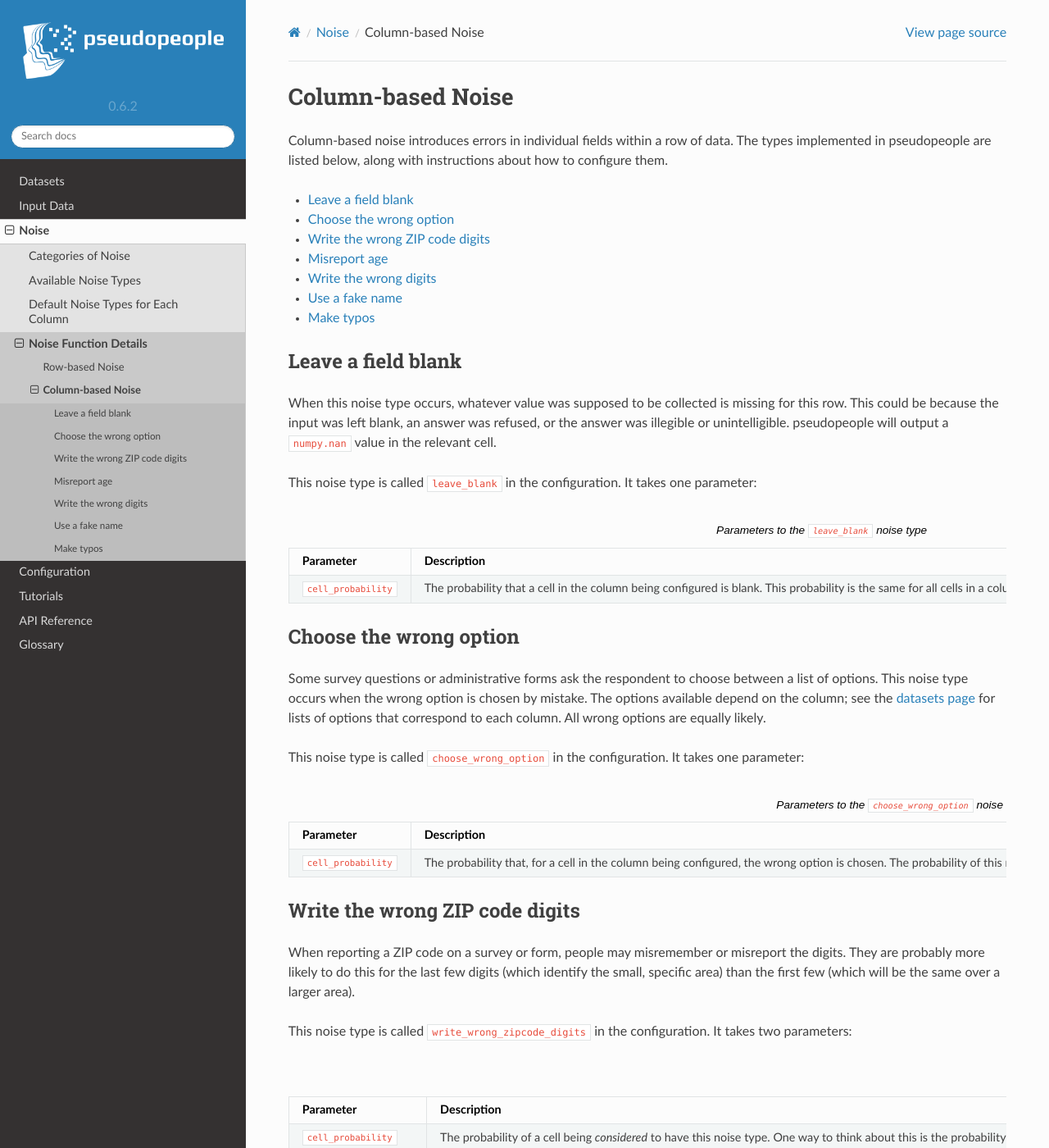
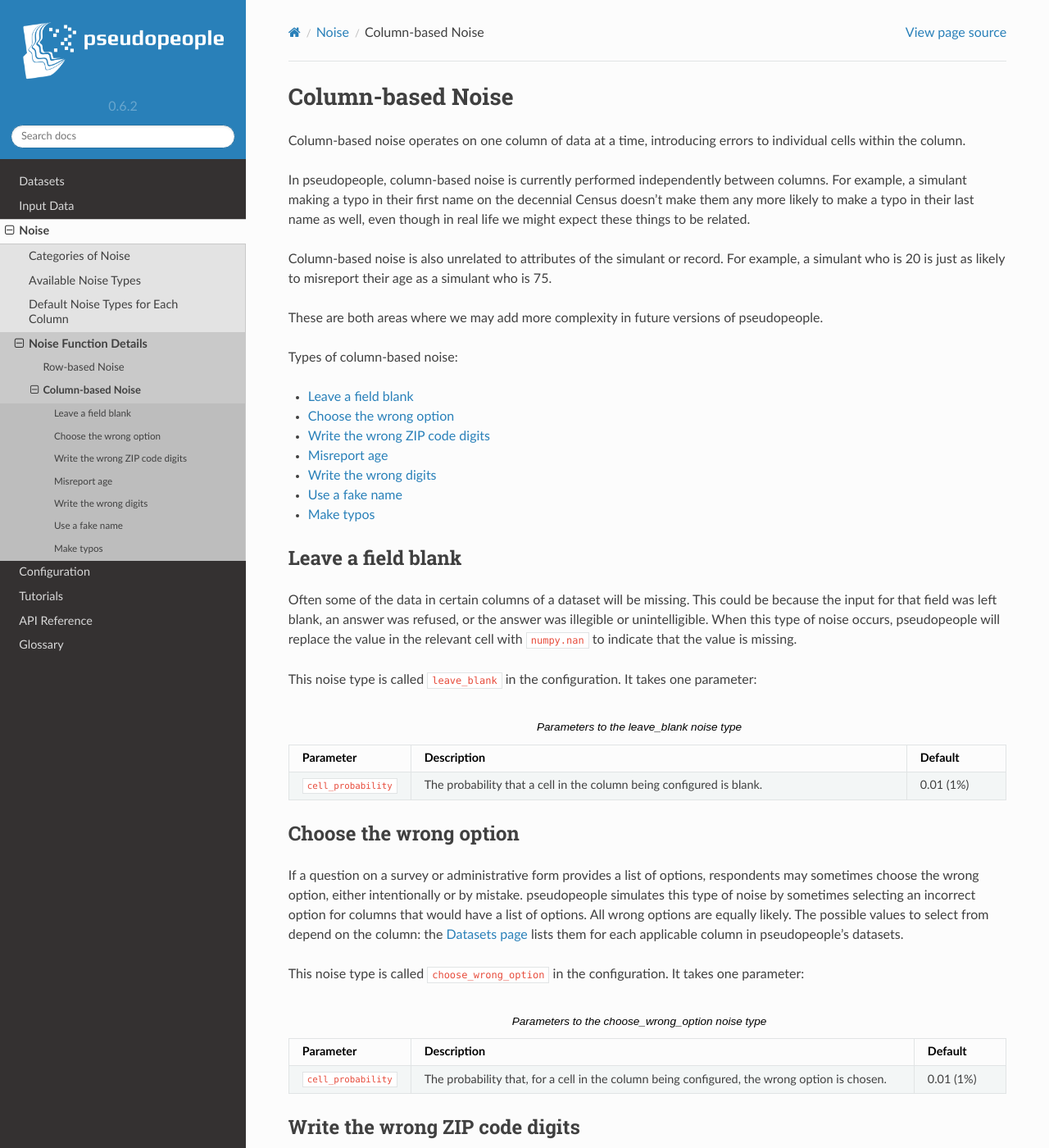
Before and after one commit to ihmeuw/pseudopeople, a Sphinx documentation site: the page built from docs/source/noise/column_noise.rst, in a window 1280 px wide and 1400 px high. Shown: the whole window at 82% size. Built offline with Sphinx 7.4.7 and the Read the Docs theme 2.0.0, drawn with Linux system fonts in a browser that asks for light colours; some of the changed text lies outside the part shown.

Commit message:
Address review comments

```diff
--- a/docs/source/noise/column_noise.rst
+++ b/docs/source/noise/column_noise.rst
@@ -4,9 +4,22 @@
 Column-based Noise
 ==================
 
-Column-based noise introduces errors in individual fields within a row of data.
-The types implemented in pseudopeople are listed below, along with instructions
-about how to configure them.
+Column-based noise operates on one column of data at a time,
+introducing errors to individual cells within the column.
+
+In pseudopeople, column-based noise is currently performed independently
+between columns.
+For example, a simulant making a typo in their first name on the decennial Census
+doesn't make them any more likely to make a typo in their last name as well,
+even though in real life we might expect these things to be related.
+
+Column-based noise is also unrelated to attributes of the simulant or record.
+For example, a simulant who is 20 is just as likely to misreport their age as
+a simulant who is 75.
+
+These are both areas where we may add more complexity in future versions of pseudopeople.
+
+Types of column-based noise:
 
 .. contents::
    :depth: 2
@@ -15,15 +28,15 @@ about how to configure them.
 Leave a field blank
 -------------------
 
-When this noise type occurs, whatever value was supposed to be collected is missing for this row.
-This could be because the input was left blank, an answer was refused,
+Often some of the data in certain columns of a dataset will be missing.
+This could be because the input for that field was left blank, an answer was refused,
 or the answer was illegible or unintelligible.
-pseudopeople will output a :code:`numpy.nan` value in
-the relevant cell.
+When this type of noise occurs, pseudopeople will replace the value in the relevant cell with
+:code:`numpy.nan` to indicate that the value is missing.
 
 This noise type is called :code:`leave_blank` in the configuration. It takes one parameter:
 
-.. list-table:: Parameters to the :code:`leave_blank` noise type
+.. list-table:: Parameters to the leave_blank noise type
   :widths: 1 5 1
   :header-rows: 1
 
@@ -32,24 +45,23 @@ This noise type is called :code:`leave_blank` in the configuration. It takes one
     - Default
   * - :code:`cell_probability`
     - The probability that a cell in the column being configured is blank.
-      This probability is the same for all cells in a column;
-      missingness is not correlated with any attributes.
     - 0.01 (1%)
 
 Choose the wrong option
 -----------------------
 
-Some survey questions or administrative forms ask the respondent to choose
-between a list of options.
-This noise type occurs when the wrong option is chosen by mistake.
-The options available depend on the column; see the :ref:`datasets page <datasets_main>` for
-lists of options that correspond to each column.
+If a question on a survey or administrative form provides a list of options,
+respondents may sometimes choose the wrong option, either intentionally or by mistake.
+pseudopeople simulates this type of noise by sometimes selecting an incorrect option
+for columns that would have a list of options.
 All wrong options are equally likely.
+The possible values to select from depend on the column:
+the :ref:`Datasets page <datasets_main>` lists them for each applicable column in pseudopeople's datasets.
 
 This noise type is called :code:`choose_wrong_option` in the configuration.
 It takes one parameter:
 
-.. list-table:: Parameters to the :code:`choose_wrong_option` noise type
+.. list-table:: Parameters to the choose_wrong_option noise type
   :widths: 1 5 1
   :header-rows: 1
 
@@ -58,8 +70,6 @@ It takes one parameter:
     - Default
   * - :code:`cell_probability`
     - The probability that, for a cell in the column being configured, the wrong option is chosen.
-      The probability of this noise type is the same for all cells in a column;
-      it is not correlated with any attributes.
     - 0.01 (1%)
 
 Write the wrong ZIP code digits
@@ -73,8 +83,8 @@ the small, specific area) than the first few (which will be the same over a larg
 This noise type is called :code:`write_wrong_zipcode_digits` in the configuration.
 It takes two parameters:
 
-.. list-table:: Parameters to the :code:`write_wrong_zipcode_digits` noise type
-  :widths: 1 5 1
+.. list-table:: Parameters to the write_wrong_zipcode_digits noise type
+  :widths: 1 5 3
   :header-rows: 1
 
   * - Parameter
@@ -83,14 +93,14 @@ It takes two parameters:
   * - :code:`cell_probability`
     - The probability of a cell being *considered* to have this noise type.
       One way to think about this is the probability that a ZIP code is reported by someone who isn't sure of their ZIP code.
-      This probability is the same for all cells in a column; it is not correlated with any attributes.
       Whether or not there are actually any errors depends on the next parameter.
     - 0.01 (1%)
   * - :code:`digit_probabilities`
-    - A list of probabilities, one for each digit in a (5-digit) ZIP code.
-      The first item in this list is the probability **in a cell considered for this noise type** that the first digit of the ZIP
-      code will be wrong, the second item is the same probability for the second digit, and so on.
-    - [0.2, 0.2, 0.2, 0.36, 0.36]
+    - A list of five probabilities, one for each digit in a (5-digit) ZIP code.
+      The first value in this list is the probability that the first digit of the ZIP code will be wrong
+      **given that the cell is being considered for this noise type**.
+      The second value in the list is this same probability but about the second digit, and so on.
+    - [0.04, 0.04, 0.20, 0.36, 0.36]
 
 Misreport age
 -------------
@@ -103,17 +113,15 @@ person actually is.
 This noise type is called :code:`misreport_age` in the configuration.
 It takes two parameters:
 
-.. list-table:: Parameters to the :code:`misreport_age` noise type
-  :widths: 1 5 1
+.. list-table:: Parameters to the misreport_age noise type
+  :widths: 1 5 3
   :header-rows: 1
 
   * - Parameter
     - Description
     - Default
   * - :code:`cell_probability`
-    - The probability that, for an age value in the column being configured, the age is misreported.
-      The probability of this noise type is the same for all cells in a column;
-      it is not correlated with any attributes.
+    - The probability of each age value being misreported.
     - 0.01 (1%)
   * - :code:`possible_age_differences`
     - One of two options:
@@ -124,7 +132,16 @@ It takes two parameters:
         * A dictionary mapping from possible differences to the corresponding probabilities of those differences.
           This is like the list option except that it allows some differences to be more likely than others.
           The probabilities must add up to 1.
+
+      Zero (no change) is not allowed as a possible difference.
     - {-2: 0.1, -1: 0.4, +1: 0.4, +2: 0.1}
+
+We assume that age would never be incorrectly reported as a negative number.
+In rare cases where applying the configured difference value would result in a negative age, we reflect this
+age back to positive (e.g. -2 becomes 2).
+This means there is still a spread of errors (they don't "bunch up" at zero).
+If this reflection would cause the age to be correct, we instead make the reported age one year younger than
+the true age.
 
 Write the wrong digits
 ----------------------
```
